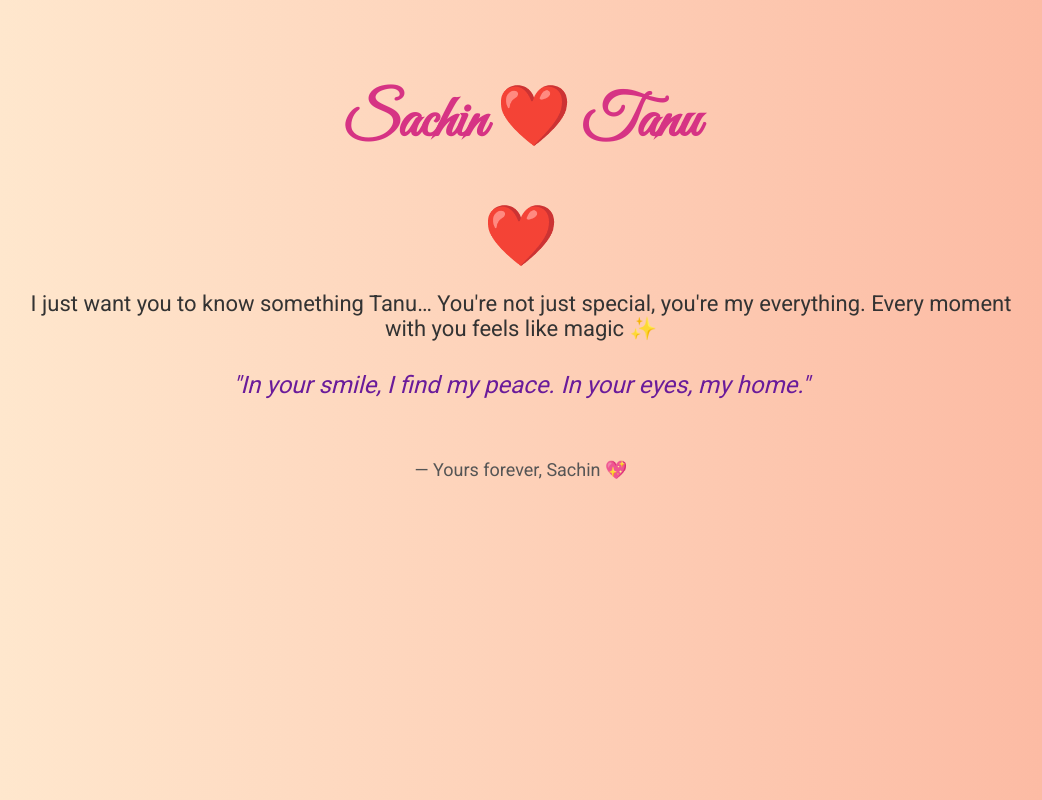
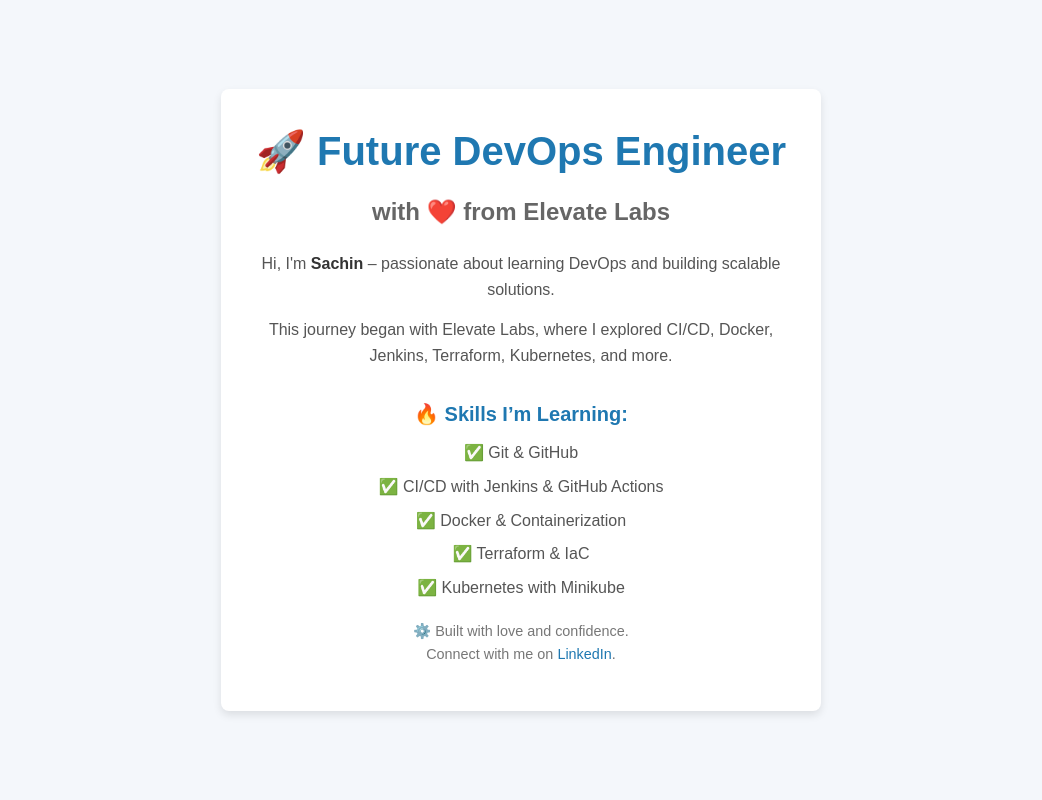
Before and after one commit to Sac-2002/day6, a plain HTML site: page index.html in a window 1280 px wide. Shown: the whole page, without its empty margins (119-1161 px from the left). Drawn offline with Linux system fonts and the light colour scheme.

Commit message:
initial commit

```diff
--- a/index.html
+++ b/index.html
@@ -1,70 +1,139 @@
 <!DOCTYPE html>
 <html lang="en">
 <head>
-  <meta charset="UTF-8">
-  <title>Tanu ❤️ Sachin</title>
-  <link href="https://fonts.googleapis.com/css2?family=Great+Vibes&family=Roboto&display=swap" rel="stylesheet">
+  <meta charset="UTF-8" />
+  <meta name="viewport" content="width=device-width, initial-scale=1.0"/>
+  <title>Future DevOps Engineer 🚀</title>
   <style>
-    body {
+    /* Reset some default styles */
+    * {
       margin: 0;
       padding: 0;
-      background: linear-gradient(to right, #ffecd2, #fcb69f);
-      font-family: 'Roboto', sans-serif;
+      box-sizing: border-box;
+    }
+
+    /* Body and container styling */
+    body {
+      font-family: Arial, sans-serif;
+      background-color: #f4f7fb;
+      color: #333;
+      line-height: 1.6;
+      padding: 20px;
+      display: flex;
+      justify-content: center;
+      align-items: center;
+      height: 100vh;
+    }
+
+    .container {
+      background-color: #fff;
+      border-radius: 8px;
+      box-shadow: 0 4px 8px rgba(0, 0, 0, 0.1);
+      padding: 30px;
+      width: 100%;
+      max-width: 600px;
       text-align: center;
+    }
+
+    /* Headings styling */
+    h1 {
+      font-size: 2.5rem;
+      color: #1f78b1;
+      margin-bottom: 10px;
+    }
+
+    h2 {
+      font-size: 1.5rem;
+      color: #666;
+      margin-bottom: 20px;
+    }
+
+    h3 {
+      font-size: 1.25rem;
+      color: #1f78b1;
+      margin-top: 30px;
+      margin-bottom: 10px;
+    }
+
+    /* Paragraph styling */
+    p {
+      font-size: 1rem;
+      color: #555;
+      margin-bottom: 15px;
+    }
+
+    strong {
+      font-weight: bold;
       color: #333;
     }
 
-    h1 {
-      font-family: 'Great Vibes', cursive;
-      font-size: 60px;
-      margin-top: 80px;
-      color: #d63384;
+    /* List styling */
+    ul {
+      list-style-type: none;
+      padding: 0;
     }
 
-    p {
-      font-size: 22px;
-      margin: 20px auto;
-      width: 80%;
+    ul li {
+      font-size: 1rem;
+      color: #555;
+      margin-bottom: 8px;
     }
 
-    .heart {
-      font-size: 60px;
-      color: red;
-      animation: beat 1s infinite;
+    /* Footer styling */
+    .footer {
+      font-size: 0.9rem;
+      color: #777;
+      margin-top: 20px;
     }
 
-    @keyframes beat {
-      0%, 100% {
-        transform: scale(1);
-      }
-      50% {
-        transform: scale(1.2);
-      }
+    .footer a {
+      color: #1f78b1;
+      text-decoration: none;
     }
 
-    footer {
-      margin-top: 60px;
-      font-size: 18px;
-      color: #555;
+    .footer a:hover {
+      text-decoration: underline;
     }
 
-    .quote {
-      font-style: italic;
-      color: #6a1b9a;
-      font-size: 24px;
-      margin-top: 30px;
+    /* Responsive design */
+    @media (max-width: 768px) {
+      h1 {
+        font-size: 2rem;
+      }
+
+      h2 {
+        font-size: 1.25rem;
+      }
+
+      h3 {
+        font-size: 1.1rem;
+      }
+
+      p {
+        font-size: 0.9rem;
+      }
     }
   </style>
 </head>
 <body>
-  <h1>Sachin ❤️ Tanu</h1>
-  <div class="heart">❤️</div>
-  <p>I just want you to know something Tanu…
-     You're not just special, you're my everything.
-     Every moment with you feels like magic ✨</p>
+  <div class="container">
+    <h1>🚀 Future DevOps Engineer</h1>
+    <h2>with ❤️ from Elevate Labs</h2>
+    <p>Hi, I'm <strong>Sachin</strong> – passionate about learning DevOps and building scalable solutions.</p>
+    <p>This journey began with Elevate Labs, where I explored CI/CD, Docker, Jenkins, Terraform, Kubernetes, and more.</p>
 
-  <div class="quote">"In your smile, I find my peace. In your eyes, my home."</div>
+    <div class="highlights">
+      <h3>🔥 Skills I’m Learning:</h3>
+      <ul>
+        <li>✅ Git & GitHub</li>
+        <li>✅ CI/CD with Jenkins & GitHub Actions</li>
+        <li>✅ Docker & Containerization</li>
+        <li>✅ Terraform & IaC</li>
+        <li>✅ Kubernetes with Minikube</li>
+      </ul>
+    </div>
 
-  <footer>— Yours forever, Sachin 💖</footer>
+    <p class="footer">⚙️ Built with love and confidence.<br/>Connect with me on <a href="https://www.linkedin.com/in/yourprofile" target="_blank">LinkedIn</a>.</p>
+  </div>
 </body>
 </html>
```
Also changed, not shown: 1 other file.
